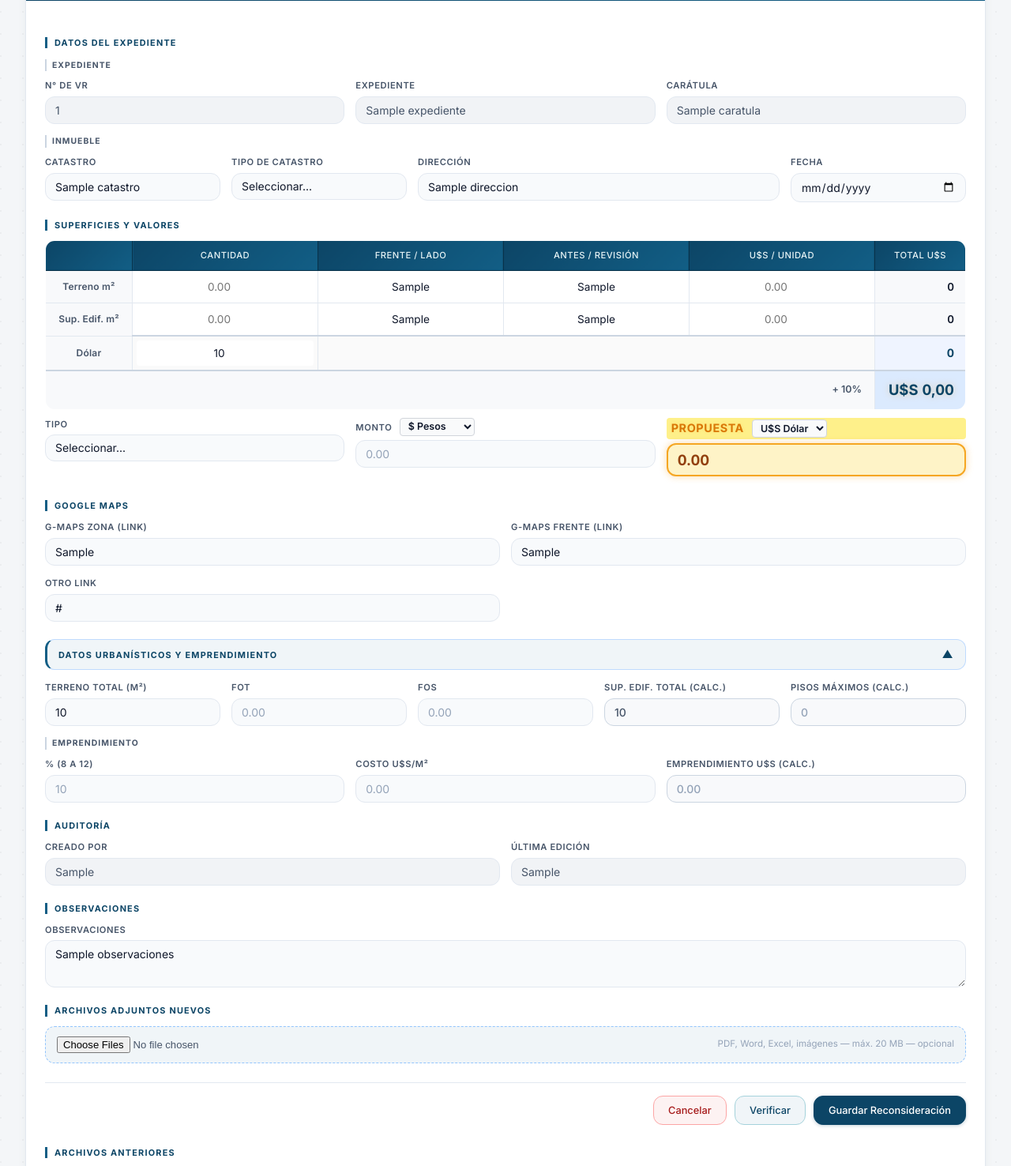
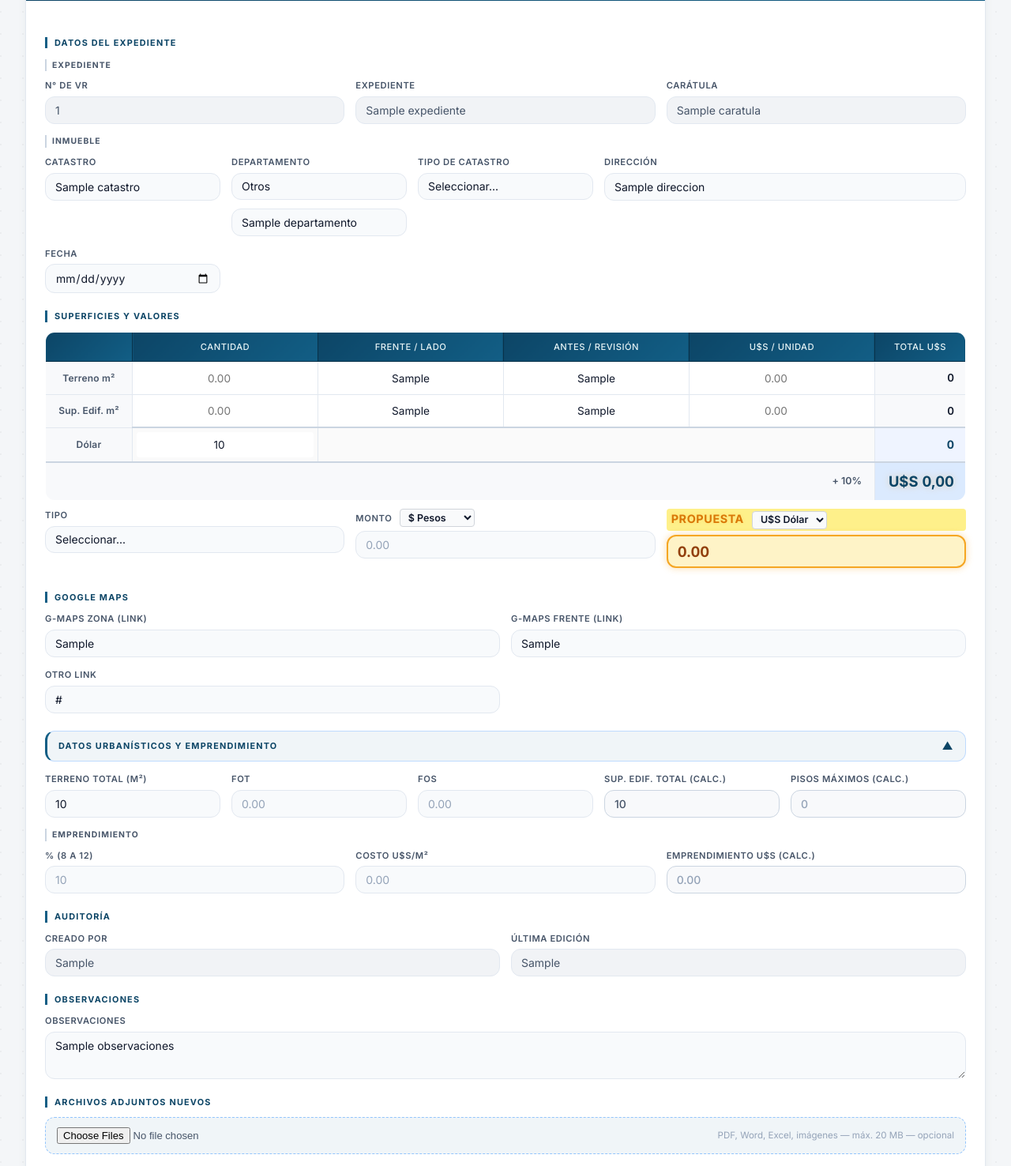
Before and after one commit to OctavioGalvan5/valuaciones, a Flask app: page /reconsiderar/1 in a window 1280 px wide. Shown: the part 154-1630 px from the top of the page at 79% size. Run offline with Flask 3, Linux system fonts and the light colour scheme; the visitor is signed in with stand-in values (Sample User, id 1); a database or web service that is not in the repository returns one stand-in record (values such as "Sample title"); some libraries are stand-ins or nearby versions.

Commit message:
Add departamento field with Salta departments list and rename Tasaciones to Estimaciones
Co-Authored-By: Claude Sonnet 4.6 <noreply@anthropic.com>

```diff
--- a/app.py
+++ b/app.py
@@ -294,6 +294,9 @@ def init_db():
     # Otro link adicional en catastros
     execute(conn, 'ALTER TABLE catastros ADD COLUMN IF NOT EXISTS otro_link TEXT')
 
+    # Departamento en catastros
+    execute(conn, 'ALTER TABLE catastros ADD COLUMN IF NOT EXISTS departamento TEXT')
+
     # ---- Tabla usuarios ----
     execute(conn, '''
         CREATE TABLE IF NOT EXISTS usuarios (
@@ -453,6 +456,10 @@ def _calcular_catastro(data):
     gmaps_zona   = data.get('gmaps_zona', '').strip()
     gmaps_frente = data.get('gmaps_frente', '').strip()
     lat, lon = extraer_coordenadas(gmaps_frente or gmaps_zona)
+
+    dep_sel   = data.get('departamento_sel', '').strip()
+    dep_otro  = data.get('departamento_otro', '').strip()
+    departamento = dep_otro if dep_sel == 'Otros' else dep_sel
 
     return dict(
         tipo_catastro=tipo_catastro,
@@ -488,6 +495,7 @@ def _calcular_catastro(data):
         denuncia=data.get('denuncia', '').strip(),
         gmaps_zona=gmaps_zona, gmaps_frente=gmaps_frente,
         otro_link=data.get('otro_link', '').strip(),
+        departamento=departamento,
         terreno_total=terreno_total, fot=fot, fos=fos,
         sup_edif_total=sup_edif_total, pisos_maximos=pisos_maximos,
         porcentaje_emprendimiento=porcentaje_emprendimiento,
@@ -803,7 +811,7 @@ def guardar_catastro(exp_id):
             sup_edif_m2, edif_frente_lado, edif_antes_revision, usd_m2_edif,
             valor_dolar,
             total_usd_terreno, total_usd_edif, total_usd, propuesta, propuesta_moneda, monto, monto_moneda,
-            denuncia, gmaps_zona, gmaps_frente, otro_link,
+            denuncia, gmaps_zona, gmaps_frente, otro_link, departamento,
             terreno_total, fot, fos, sup_edif_total, pisos_maximos,
             porcentaje_emprendimiento, costo_usd_m2_emprendimiento, emprendimiento,
             observaciones, latitud, longitud
@@ -817,7 +825,7 @@ def guardar_catastro(exp_id):
             %s, %s, %s, %s,
             %s,
             %s, %s, %s, %s, %s, %s, %s,
-            %s, %s, %s, %s,
+            %s, %s, %s, %s, %s,
             %s, %s, %s, %s, %s,
             %s, %s, %s,
             %s, %s, %s
@@ -832,7 +840,7 @@ def guardar_catastro(exp_id):
         c['sup_edif_m2'], c['edif_frente_lado'], c['edif_antes_revision'], c['usd_m2_edif'],
         c['valor_dolar'],
         c['total_usd_terreno'], c['total_usd_edif'], c['total_usd'], c['propuesta'], c['propuesta_moneda'], c['monto'], c['monto_moneda'],
-        c['denuncia'], c['gmaps_zona'], c['gmaps_frente'], c['otro_link'],
+        c['denuncia'], c['gmaps_zona'], c['gmaps_frente'], c['otro_link'], c['departamento'],
         c['terreno_total'], c['fot'], c['fos'], c['sup_edif_total'], c['pisos_maximos'],
         c['porcentaje_emprendimiento'], c['costo_usd_m2_emprendimiento'], c['emprendimiento'],
         c['observaciones'], c['latitud'], c['longitud'],
@@ -961,7 +969,7 @@ def guardar_editar_catastro(cat_id):
             valor_dolar=%s,
             total_usd_terreno=%s, total_usd_edif=%s, total_usd=%s,
             propuesta=%s, propuesta_moneda=%s, monto=%s, monto_moneda=%s,
-            denuncia=%s, gmaps_zona=%s, gmaps_frente=%s, otro_link=%s,
+            denuncia=%s, gmaps_zona=%s, gmaps_frente=%s, otro_link=%s, departamento=%s,
             terreno_total=%s, fot=%s, fos=%s, sup_edif_total=%s, pisos_maximos=%s,
             porcentaje_emprendimiento=%s, costo_usd_m2_emprendimiento=%s, emprendimiento=%s,
             observaciones=%s, latitud=%s, longitud=%s, editado_por=%s
@@ -976,7 +984,7 @@ def guardar_editar_catastro(cat_id):
         c['valor_dolar'],
         c['total_usd_terreno'], c['total_usd_edif'], c['total_usd'],
         c['propuesta'], c['propuesta_moneda'], c['monto'], c['monto_moneda'],
-        c['denuncia'], c['gmaps_zona'], c['gmaps_frente'], c['otro_link'],
+        c['denuncia'], c['gmaps_zona'], c['gmaps_frente'], c['otro_link'], c['departamento'],
         c['terreno_total'], c['fot'], c['fos'], c['sup_edif_total'], c['pisos_maximos'],
         c['porcentaje_emprendimiento'], c['costo_usd_m2_emprendimiento'], c['emprendimiento'],
         c['observaciones'], c['latitud'], c['longitud'], usuario_actual,
@@ -1052,7 +1060,7 @@ def guardar_reconsideracion(cat_id):
             sup_edif_m2, edif_frente_lado, edif_antes_revision, usd_m2_edif,
             valor_dolar,
             total_usd_terreno, total_usd_edif, total_usd, propuesta, propuesta_moneda, monto, monto_moneda,
-            denuncia, gmaps_zona, gmaps_frente, otro_link,
+            denuncia, gmaps_zona, gmaps_frente, otro_link, departamento,
             terreno_total, fot, fos, sup_edif_total, pisos_maximos,
             porcentaje_emprendimiento, costo_usd_m2_emprendimiento, emprendimiento,
             observaciones, latitud, longitud, editado_por, es_reconsideracion
@@ -1066,7 +1074,7 @@ def guardar_reconsideracion(cat_id):
             %s, %s, %s, %s,
             %s,
             %s, %s, %s, %s, %s, %s, %s,
-            %s, %s, %s, %s,
+            %s, %s, %s, %s, %s,
             %s, %s, %s, %s, %s,
             %s, %s, %s,
             %s, %s, %s, %s, TRUE
@@ -1081,7 +1089,7 @@ def guardar_reconsideracion(cat_id):
         c['sup_edif_m2'], c['edif_frente_lado'], c['edif_antes_revision'], c['usd_m2_edif'],
         c['valor_dolar'],
         c['total_usd_terreno'], c['total_usd_edif'], c['total_usd'], c['propuesta'], c['propuesta_moneda'], c['monto'], c['monto_moneda'],
-        c['denuncia'], c['gmaps_zona'], c['gmaps_frente'], c['otro_link'],
+        c['denuncia'], c['gmaps_zona'], c['gmaps_frente'], c['otro_link'], c['departamento'],
         c['terreno_total'], c['fot'], c['fos'], c['sup_edif_total'], c['pisos_maximos'],
         c['porcentaje_emprendimiento'], c['costo_usd_m2_emprendimiento'], c['emprendimiento'],
         c['observaciones'], c['latitud'], c['longitud'], usuario_actual
--- a/templates/form.html
+++ b/templates/form.html
@@ -126,6 +126,28 @@
                             <label>Catastro</label>
                             <input type="text" name="catastro" id="catastro" placeholder="Número de catastro"
                                 value="{{ datos.catastro if datos else '' }}" {% if not readonly %}required{% endif %} {% if readonly %}readonly{% endif %}>
+                        </div>
+                        <div class="form-group">
+                            <label>Departamento</label>
+                            {% if readonly %}
+                            <input type="text" value="{{ datos.departamento if datos and datos.departamento else '—' }}" readonly>
+                            {% else %}
+                            {% set deptos = ['Anta','Cachi','Cafayate','Capital','Cerrillos','Chicoana','General Güemes','General José de San Martín','Guachipas','Iruya','La Caldera','La Candelaria','La Poma','La Viña','Los Andes','Metán','Molinos','Orán','Rivadavia','Rosario de la Frontera','Rosario de Lerma','San Carlos','Santa Victoria'] %}
+                            {% set dep_actual = datos.departamento if datos and datos.departamento else '' %}
+                            {% set es_otro = dep_actual and dep_actual not in deptos %}
+                            <select name="departamento_sel" id="departamento_sel" class="form-select"
+                                onchange="toggleDepto(this.value)">
+                                <option value="">Seleccionar...</option>
+                                {% for d in deptos %}
+                                <option value="{{ d }}" {% if dep_actual == d %}selected{% endif %}>{{ d }}</option>
+                                {% endfor %}
+                                <option value="Otros" {% if es_otro %}selected{% endif %}>Otros</option>
+                            </select>
+                            <input type="text" name="departamento_otro" id="departamento_otro"
+                                placeholder="Especificar departamento / provincia..."
+                                value="{{ dep_actual if es_otro else '' }}"
+                                style="margin-top:6px; display:{{ 'block' if es_otro else 'none' }};">
+                            {% endif %}
                         </div>
                         <div class="form-group">
                             <label>Tipo de Catastro</label>
@@ -511,6 +533,13 @@
     <script>
         var pendienteGuardar = false;
 
+        function toggleDepto(val) {
+            var otro = document.getElementById('departamento_otro');
+            if (!otro) return;
+            otro.style.display = val === 'Otros' ? 'block' : 'none';
+            if (val !== 'Otros') otro.value = '';
+        }
+
         function esRural() {
             var sel = document.getElementById('tipo_catastro');
             return sel && sel.value === 'Rural';
--- a/templates/index.html
+++ b/templates/index.html
@@ -4,7 +4,7 @@
 <head>
     <meta charset="UTF-8">
     <meta name="viewport" content="width=device-width, initial-scale=1.0">
-    <title>Valuaciones — Sistema de Tasaciones</title>
+    <title>Valuaciones — Sistema de Estimaciones</title>
     <link rel="stylesheet" href="{{ url_for('static', filename='style.css') }}">
 </head>
 
@@ -17,7 +17,7 @@
                 <img src="{{ url_for('static', filename='logo.svg') }}" alt="Caja Abogados" class="header-logo">
             </a>
             <span class="header-divider"></span>
-            <span class="header-title">Tasaciones</span>
+            <span class="header-title">Estimaciones</span>
         </div>
         <div class="header-stats">
             <div class="stat-badge">
```
